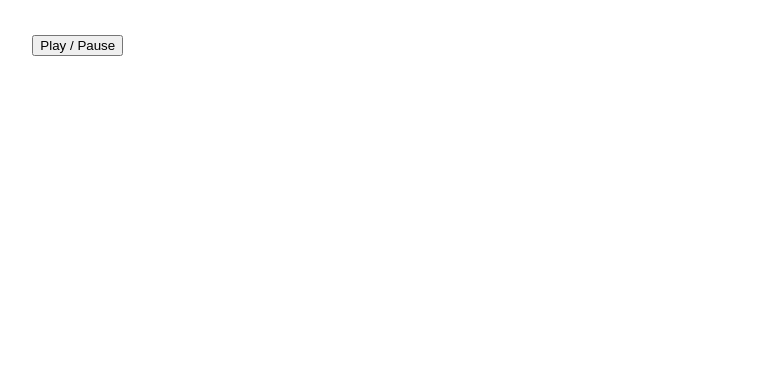
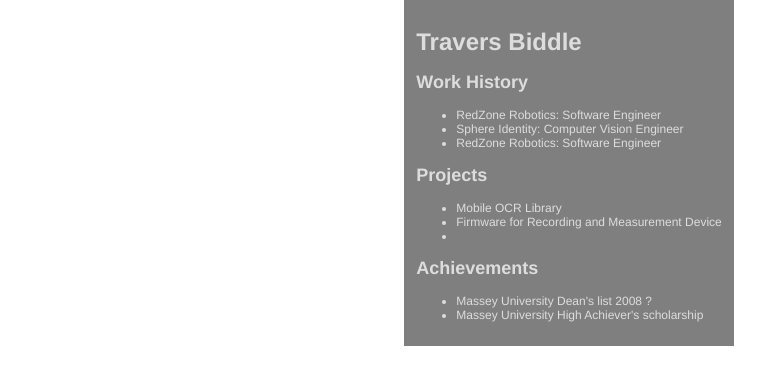
Before and after one commit to travbid/vita, a website built with webpack: page src/index.html in a window 1280 px wide. Shown: the whole page, without its empty margins (71-836 px from the left). Built offline with nearby package versions, Linux system fonts and the light colour scheme; files whose address does not match are found by name.

Commit message:
wip: Preliminary content

```diff
--- a/src/index.html
+++ b/src/index.html
@@ -18,8 +18,31 @@
 <body onresize="index.resizeCanvas();">
 
 	<canvas id="gl_canvas" width="100" height="50" onclick="index.togglePlay()"></canvas>
-	<button id="btn" type="button" onclick="index.togglePlay()">Play / Pause</button>
 	<script src="bundle.js"></script>
+
+	<div id="content">
+		<h1>Travers Biddle</h1>
+
+		<h2>Work History</h2>
+		<ul>
+			<li>RedZone Robotics: Software Engineer</li>
+			<li>Sphere Identity: Computer Vision Engineer</li>
+			<li>RedZone Robotics: Software Engineer</li>
+		</ul>
+
+		<h2>Projects</h2>
+		<ul>
+			<li>Mobile OCR Library</li>
+			<li>Firmware for Recording and Measurement Device</li>
+			<li></li>
+		</ul>
+
+		<h2>Achievements</h2>
+		<ul>
+			<li>Massey University Dean's list 2008 ?</li>
+			<li>Massey University High Achiever's scholarship</li>
+		</ul>
+	</div>
 
 </body>
 
--- a/src/style.styl
+++ b/src/style.styl
@@ -3,8 +3,19 @@
 	border-radius: arguments
 
 body
+	display: flex
 	margin: 0
 	font: 12px Helvetica, Arial, sans-serif
 
 a.button
 	border-radius(5px)
+
+#gl_canvas
+	position: fixed
+
+#content
+	margin: 0 auto;
+	padding: 1em
+	z-index: 5
+	background-color: rgba(0,0,0,0.5)
+	color: #ddd
```
